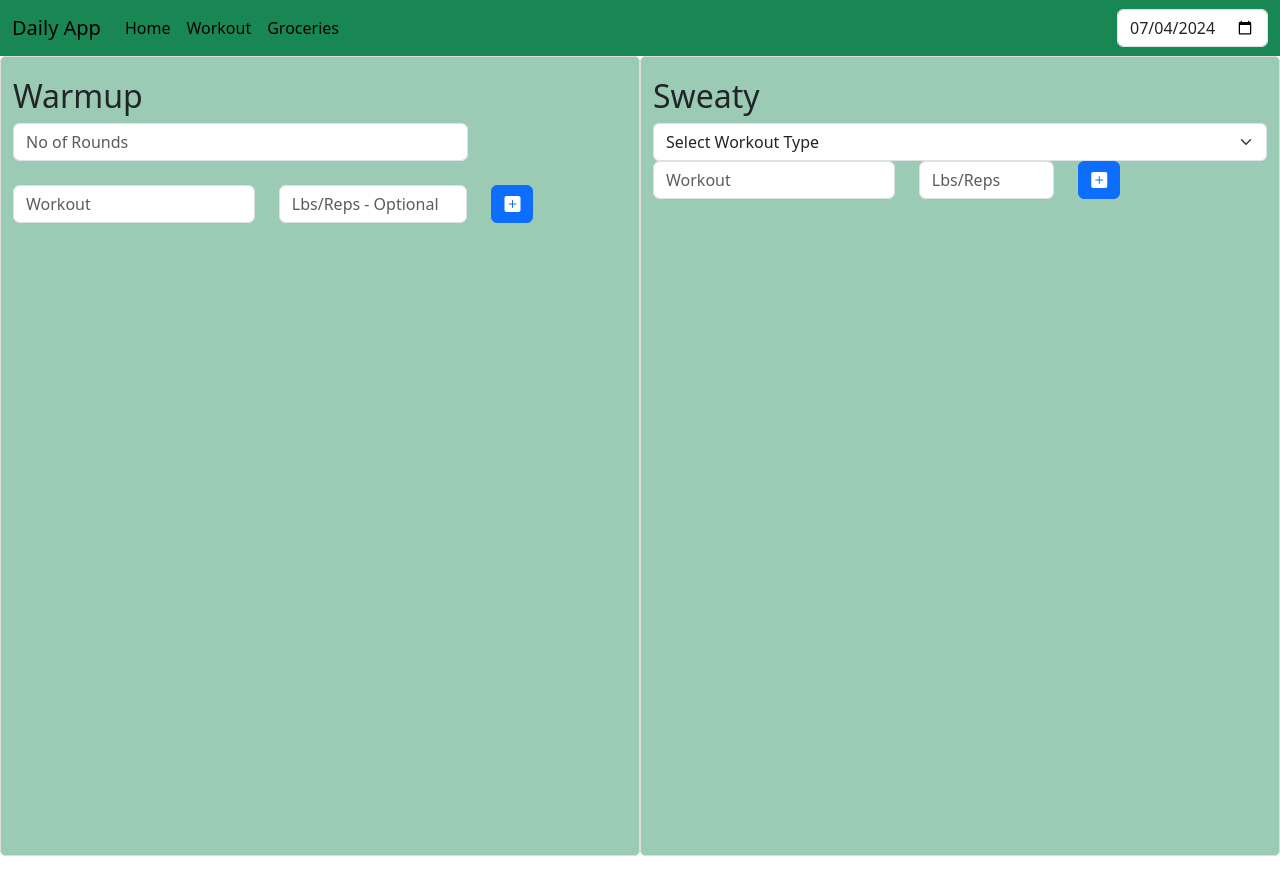
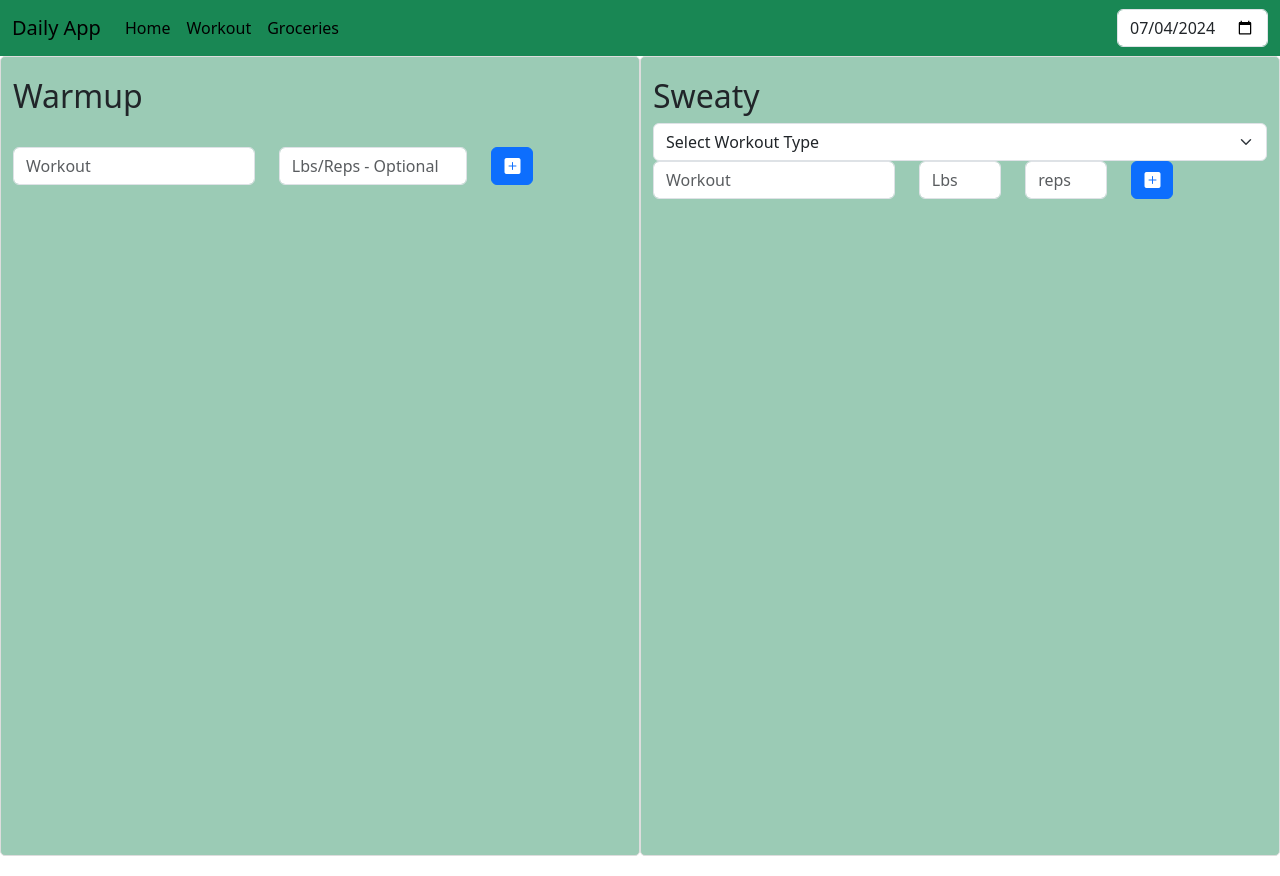
Before and after one commit to aneeshmunnam/daily-activity, a React (Create React App) app: page / in a window 1280 px wide. Both pictures are taken after a click on the link "Workout". Built offline with nearby package versions, Linux system fonts and the light colour scheme.

Commit message:
add reps as separate input for gym

```diff
--- a/src/components/Sweat.js
+++ b/src/components/Sweat.js
@@ -5,7 +5,8 @@ import { db } from "../common/db";
 export default function Sweat({selectedDate}) {
 
     const workout = useRef('');
-    const weight = useRef('');
+    const weight = useRef(0);
+    const reps = useRef(0);
     const selectedWokoutType = useRef('');
 
     const [sweats, setSweats] = useState([]);
@@ -30,6 +31,7 @@ export default function Sweat({selectedDate}) {
             "task": workout.current.value,
             "weight": weight.current.value.length === 0  ? ' ' : weight.current.value,
             "status": false,
+            "reps": reps.current.value.length === 0 ? ' ' : weight.current.value,
             "sweatType": true
         };
         await db.sweatTasks.add({
@@ -93,7 +95,8 @@ export default function Sweat({selectedDate}) {
         <div className="sweat">
             <h2>Sweaty</h2>
             <div>
-                <select className="form-select" aria-label="Default select example" ref={selectedWokoutType}>
+                <select className="form-select"
+                aria-label="Default select example" ref={selectedWokoutType}>
                     <option >Select Workout Type</option>
                     <option value="AMRAP">AMRAP</option>
                     <option value="EMOM">EMOM</option>
@@ -109,12 +112,20 @@ export default function Sweat({selectedDate}) {
                     ref={workout}
                     placeholder="Workout" />
                 </div>
-                <div className="col-3">
+                <div className="col-2">
                     <input type="text"
                     key="weight"
                     ref={weight}
                     className="form-control"
-                    placeholder="Lbs/Reps" />
+                    placeholder="Lbs" />
+                </div>
+                <div className="col-2">
+                    <input type="text"
+                    key="reps"
+                    className="form-control"
+                    placeholder="reps"
+                    ref={reps}
+                    />
                 </div>
                 <div className="col">
                     <button className="btn btn-primary" onClick={handleSweat}>
--- a/src/components/Warmup.js
+++ b/src/components/Warmup.js
@@ -3,7 +3,6 @@ import TaskList from "../common/TaskList";
 
 export default function Warmup({selectedDate}) {
 
-    const noOfRounds = useRef(0);
     const workout = useRef('');
     const weight = useRef('');
 
@@ -84,16 +83,6 @@ export default function Warmup({selectedDate}) {
     return (
         <div>
             <h2>Warmup</h2>
-            <div className="row">
-                <div className="col-9">
-                    <input type="text"
-                    key="numberofRounds"
-                    className="form-control"
-                    ref={noOfRounds}
-                    placeholder="No of Rounds"
-                    />
-                </div>
-            </div>
             <br />
             <div className="row">
                 <div className="col-5">
```
